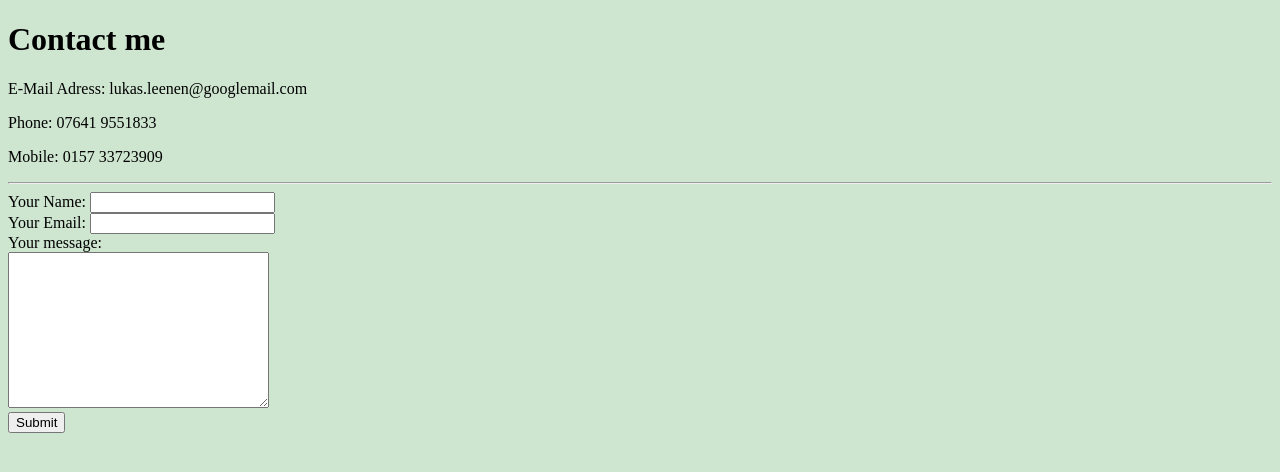
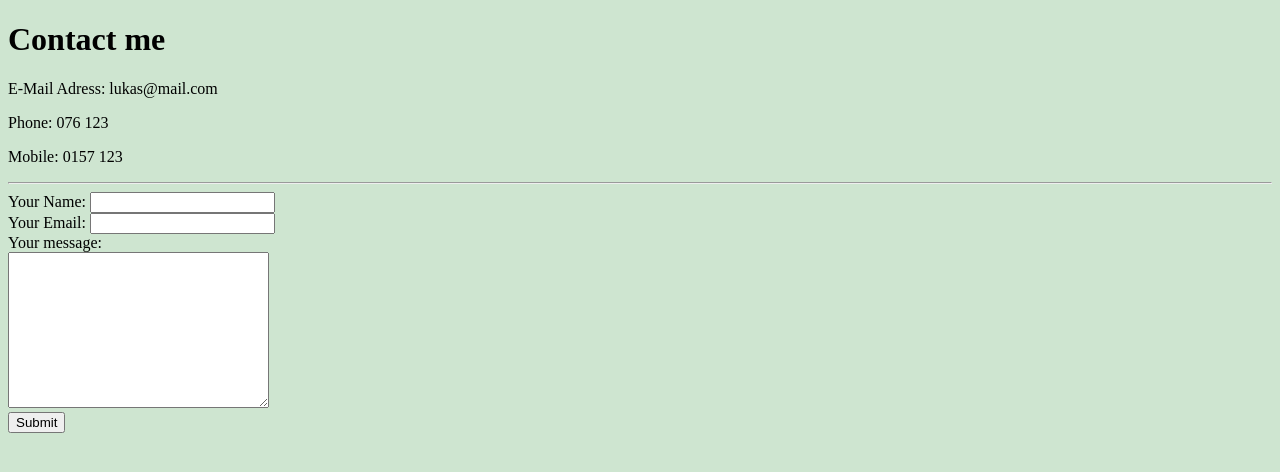
Before and after one commit to HandKlang/cv, a plain HTML site: page Contact.html in a window 1280 px wide. Drawn offline with Linux system fonts and the light colour scheme.

Commit message:
Update Contact.html

```diff
--- a/Contact.html
+++ b/Contact.html
@@ -7,11 +7,11 @@
   <body style="background-color: #CEE5D0;">
 <h1>Contact me</h1>
 <p></p>
-    <p>E-Mail Adress: lukas.leenen@googlemail.com</p>
-    <p>Phone: 07641 9551833</p>
-    <p>Mobile: 0157 33723909</p>
+    <p>E-Mail Adress: lukas@mail.com</p>
+    <p>Phone: 076 123</p>
+    <p>Mobile: 0157 123</p>
 <hr>
-    <form action="mailto:lukas.leenen@gmail.com" method="post" enctype="text/plain">
+    <form action="mailto:lukas@mail.com" method="post" enctype="text/plain">
       <label>Your Name:</label>
       <input type="text" name="yourName" value=""><br>
       <label>Your Email:</label>
```
